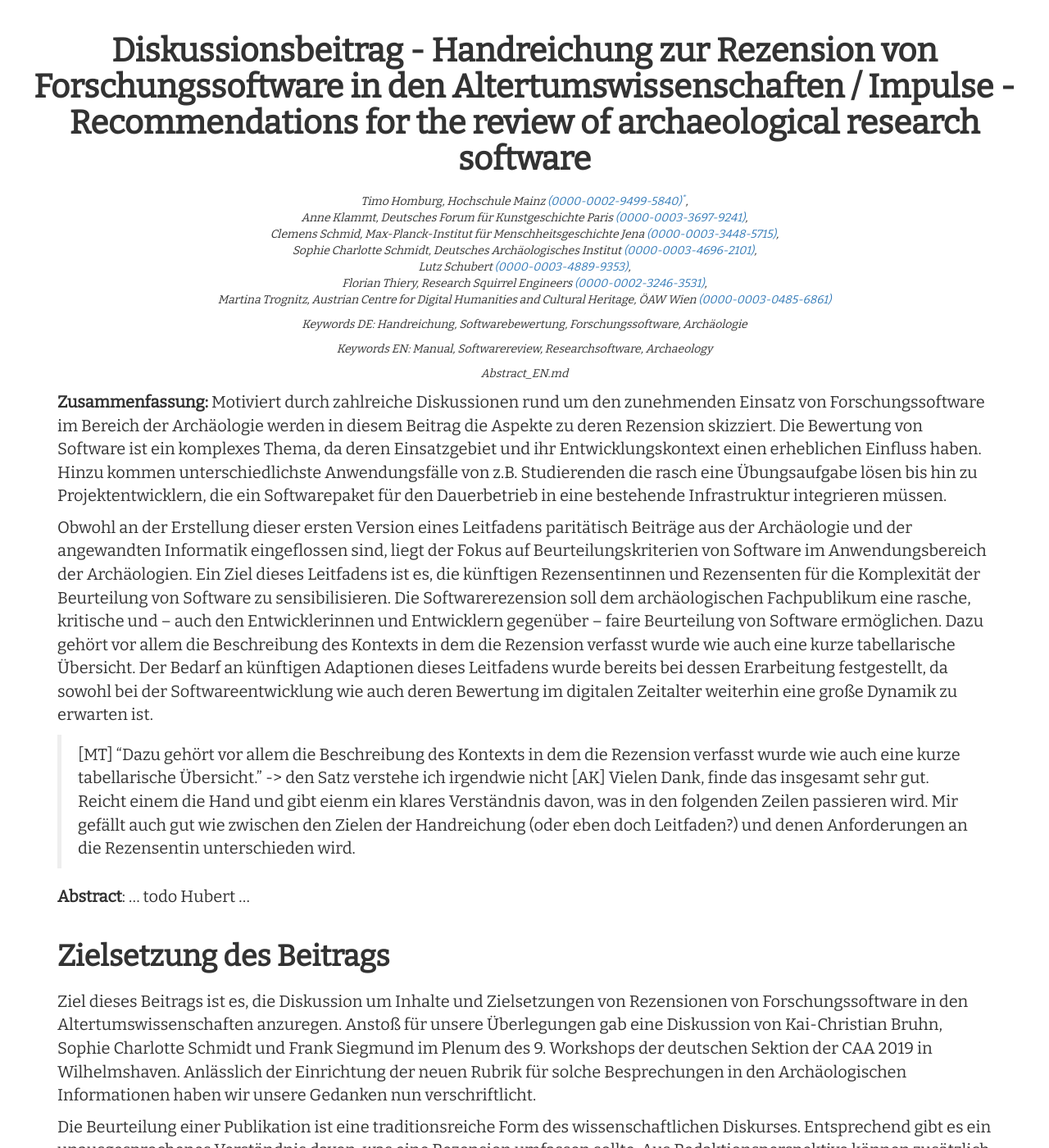
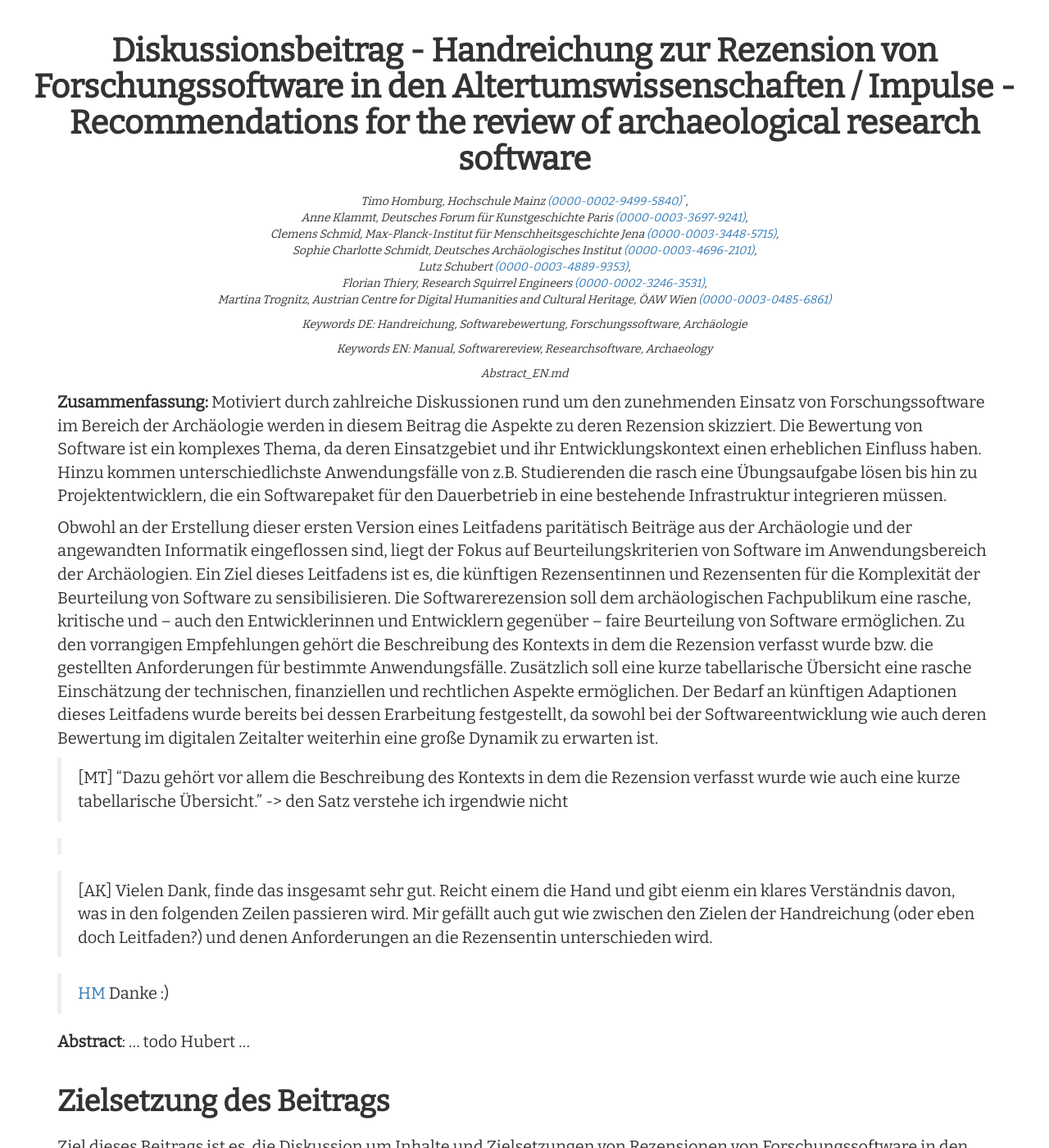
Before and after one commit to Research-Squirrel-Engineers/Impuls_SoftwareRezensionen_DGUF, a Jekyll site: the page built from Draft.md, in a window 1280 px wide and 1400 px high. Shown: the whole window at 82% size. Built offline with Jekyll 4.4.1, drawn with Linux system fonts in a browser that asks for light colours; nearby versions of some CDN libraries; some of the changed text lies outside the part shown.

Commit message:
Abstract verbessert.

```diff
--- a/_includes/Abstract_DE.md
+++ b/_includes/Abstract_DE.md
@@ -1,6 +1,11 @@
 **Zusammenfassung:** Motiviert durch zahlreiche Diskussionen rund um den zunehmenden Einsatz von Forschungssoftware im Bereich der Archäologie werden in diesem Beitrag die Aspekte zu deren Rezension skizziert. Die Bewertung von Software ist ein komplexes Thema, da deren Einsatzgebiet und ihr Entwicklungskontext einen erheblichen Einfluss haben. Hinzu kommen unterschiedlichste Anwendungsfälle von z.B. Studierenden die rasch eine Übungsaufgabe lösen bis hin zu Projektentwicklern, die ein Softwarepaket für den Dauerbetrieb in eine bestehende Infrastruktur integrieren müssen.
 
-Obwohl an der Erstellung dieser ersten Version eines Leitfadens paritätisch Beiträge aus der Archäologie und der angewandten Informatik eingeflossen sind, liegt der Fokus auf Beurteilungskriterien von Software im Anwendungsbereich der Archäologien. Ein Ziel dieses Leitfadens ist es, die künftigen Rezensentinnen und Rezensenten für die Komplexität der Beurteilung von Software zu sensibilisieren. Die Softwarerezension soll dem archäologischen Fachpublikum eine rasche, kritische und – auch den Entwicklerinnen und Entwicklern gegenüber – faire Beurteilung von Software ermöglichen. Dazu gehört vor allem die Beschreibung des Kontexts in dem die Rezension verfasst wurde wie auch eine kurze tabellarische Übersicht. Der Bedarf an künftigen Adaptionen dieses Leitfadens wurde bereits bei dessen Erarbeitung festgestellt, da sowohl bei der Softwareentwicklung wie auch deren Bewertung im digitalen Zeitalter weiterhin eine große Dynamik zu erwarten ist.
+Obwohl an der Erstellung dieser ersten Version eines Leitfadens paritätisch Beiträge aus der Archäologie und der angewandten Informatik eingeflossen sind, liegt der Fokus auf Beurteilungskriterien von Software im Anwendungsbereich der Archäologien. Ein Ziel dieses Leitfadens ist es, die künftigen Rezensentinnen und Rezensenten für die Komplexität der Beurteilung von Software zu sensibilisieren. Die Softwarerezension soll dem archäologischen Fachpublikum eine rasche, kritische und – auch den Entwicklerinnen und Entwicklern gegenüber – faire Beurteilung von Software ermöglichen. Zu den vorrangigen Empfehlungen gehört die Beschreibung des Kontexts    in dem die Rezension verfasst wurde bzw. die gestellten Anforderungen für bestimmte Anwendungsfälle. Zusätzlich soll eine kurze tabellarische Übersicht eine rasche Einschätzung der technischen, finanziellen und rechtlichen Aspekte ermöglichen. Der Bedarf an künftigen Adaptionen dieses Leitfadens wurde bereits bei dessen Erarbeitung festgestellt, da sowohl bei der Softwareentwicklung wie auch deren Bewertung im digitalen Zeitalter weiterhin eine große Dynamik zu erwarten ist.
 
 > [MT] "Dazu gehört vor allem die Beschreibung des Kontexts in dem die Rezension verfasst wurde wie auch eine kurze tabellarische Übersicht." -> den Satz verstehe ich irgendwie nicht
+
+> [HM]: Habe den Satz aufgeteilt und etwas konkretisiert.
+
 > [AK] Vielen Dank, finde das insgesamt sehr gut. Reicht einem die Hand und gibt eienm ein klares Verständnis davon, was in den folgenden Zeilen passieren wird. Mir gefällt auch gut wie zwischen den Zielen der Handreichung (oder eben doch Leitfaden?) und denen Anforderungen an die Rezensentin unterschieden wird.
+
+> [HM] Danke :)
```
